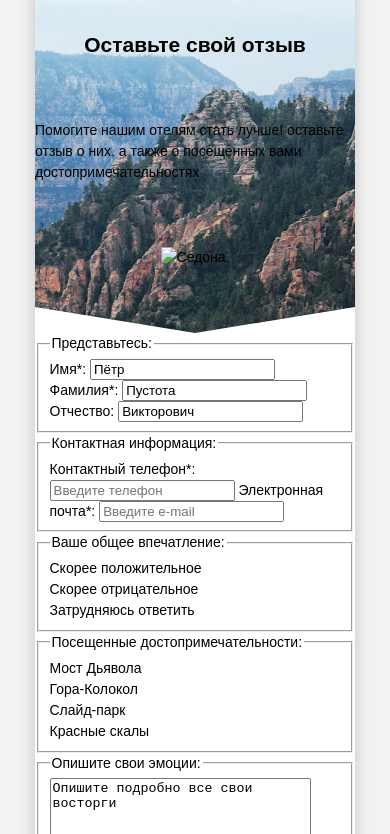
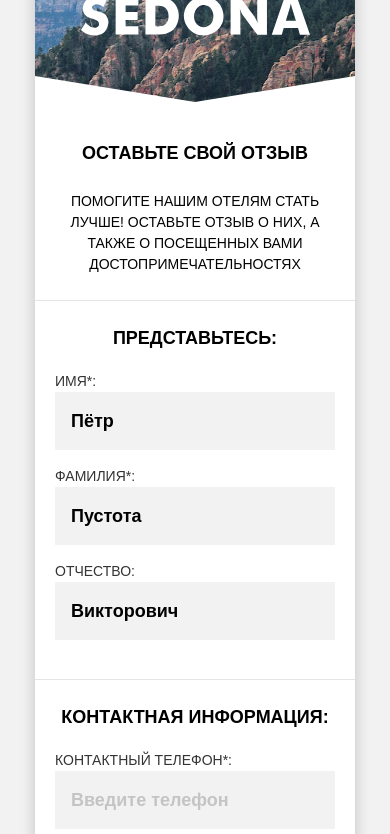
Before and after one commit to htmlacademy-adaptive/260671-sedona-28, a website: page source/form.html in a window 390 px wide. Shown: the part 112-946 px from the top of the page. Drawn offline with nearby package versions, Linux system fonts and the light colour scheme; files that its build step writes are made by us from their sources; a web font is replaced by a local one.

Commit message:
started added styles to mobile version of form page

```diff
--- a/source/form.html
+++ b/source/form.html
@@ -37,10 +37,15 @@
         </nav>
       </header>
       <main class="page-content">
-        <section class="intro">
-          <h1 class="intro__title">Оставьте свой отзыв</h1>
-          <p class="intro__description">Помогите нашим отелям стать лучше! оставьте отзыв о них, а также о посещенных вами достопримечательностях</p>
-          <img class="intro__img" src="" alt="Седона.">
+        <h1 class="visually-hidden">Отзыв о Седоне</h1>
+        <section class="intro-secondary">
+          <header class="intro-secondary__header">
+            <h2 class="intro-secondary__title">Оставьте свой отзыв</h2>
+            <p class="intro-secondary__description">Помогите нашим отелям стать лучше! оставьте отзыв о них, а также о посещенных вами достопримечательностях</p>
+          </header>
+          <div class="intro-secondary__banner">
+            <img class="intro-secondary__img" src="./img/intro-text-secondary.svg" alt="Седона.">
+          </div>
         </section>
         <section class="feedback">
           <h2 class="visually-hidden">Форма обратной связи.</h2>
--- /dev/null
+++ b/source/sass/blocks/feedback.scss
@@ -0,0 +1,49 @@
+@use '../global/variables' as *;
+
+.feedback {}
+
+.feedback__fieldset {
+  display: flex;
+  flex-direction: column;
+  margin: 0;
+  padding: 24px 20px 39px;
+  border: none;
+  border-top: 1px solid $GRAY;
+}
+
+.feedback__legend {
+  float: left;
+  margin-bottom: 20px;
+  font-weight: 700;
+  font-size: 18px;
+  line-height: 26px;
+  text-transform: uppercase;
+  text-align: center;
+}
+
+.feedback__label {
+  font-size: 14px;
+  line-height: 21px;
+  color: $DARK-GRAY;
+  align-items: center;
+  text-transform: uppercase;
+}
+
+.feedback__input {
+  min-height: 58px;
+  margin-bottom: 16px;
+  padding: 16px;
+  border: none;
+  background-color: $LIGHT-GRAY;
+  font-weight: 700;
+  font-size: 18px;
+  line-height: 26px;
+
+  &::placeholder {
+    color: #00000030;
+  }
+
+  &:last-of-type {
+    margin-bottom: 0;
+  }
+}
--- a/source/sass/global/variables.scss
+++ b/source/sass/global/variables.scss
@@ -3,7 +3,7 @@
 $DESKTOP-WIDTH: 1200px;
 $WHITE: #FFFFFF;
 $LIGHT-GRAY: #F2F2F2;
-$GRAY: #EEEEEE;
+$GRAY: #E5E5E5;
 $DARK-GRAY: #333333;
 $BLACK: #000000;
 $BASIC-BLUE: #81B3D2;
--- a/source/sass/style.scss
+++ b/source/sass/style.scss
@@ -12,3 +12,4 @@
 @use 'blocks/intro-secondary';
 @use 'blocks/photo';
 @use 'blocks/video';
+@use 'blocks/feedback';
```
